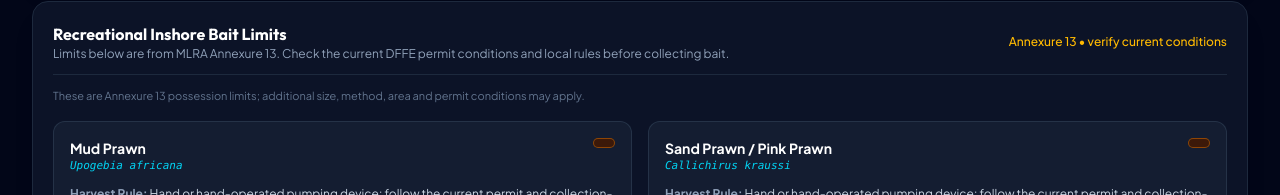
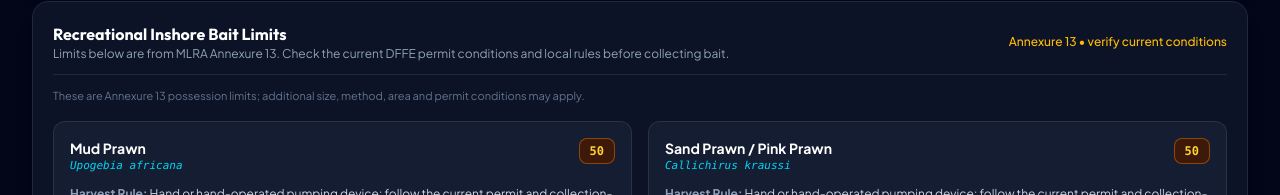
Before and after one commit to syedzayn296-ops/Fishing---logbook, a React (Vite) app: page / in a window 1280 px wide. Both pictures are taken after a click on the button "Bait Limits & Rules". Shown: the part 605-800 px from the top of the page. Built offline with nearby package versions, Linux system fonts and the light colour scheme; no server answers.

Commit message:
fix: rename bait limit field

```diff
--- a/src/components/RegulationsView.tsx
+++ b/src/components/RegulationsView.tsx
@@ -108,7 +108,7 @@ export const RegulationsView: React.FC = () => {
                     </span>
                   </div>
                   <span className="px-2.5 py-1 rounded-lg bg-amber-950/80 border border-amber-600/50 text-amber-300 text-xs font-bold font-mono shrink-0">
-                    {bait.dailyBagLimit}
+                    {bait.limit}
                   </span>
                 </div>
 
```
